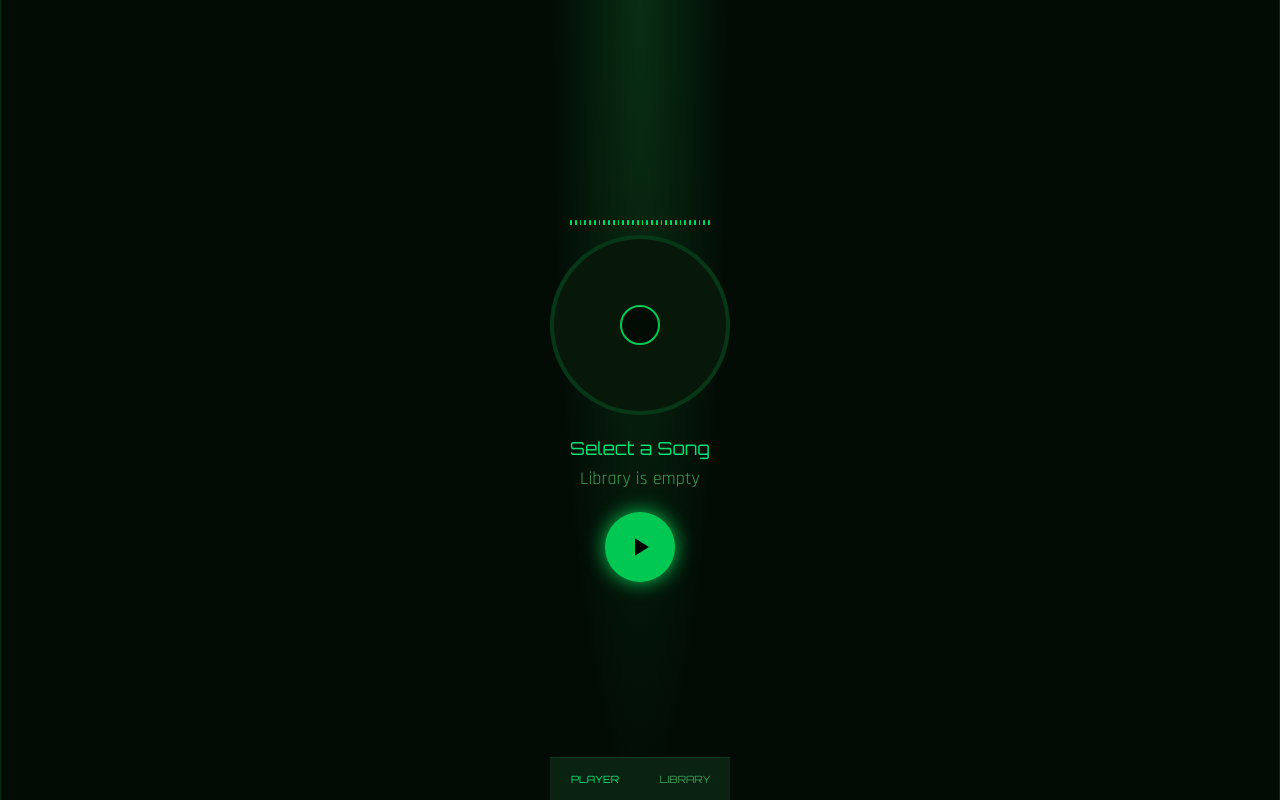
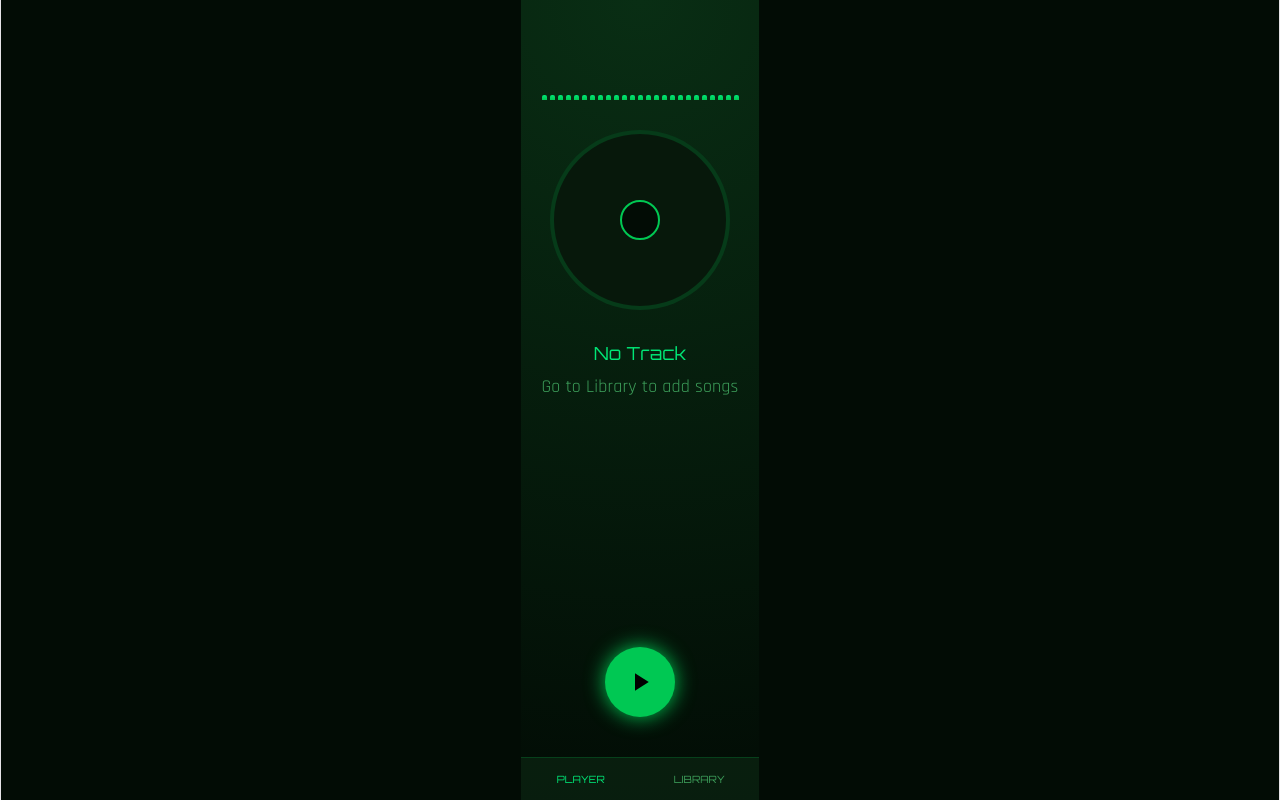
Before and after one commit to Takue12/vitejs-vite-nrfattmt, a React (Vite) app: page / in a window 1280 px wide. Built offline with nearby package versions, Linux system fonts and the light colour scheme.

Commit message:
Update App.tsx

```diff
--- a/src/App.tsx
+++ b/src/App.tsx
@@ -1,239 +1,151 @@
 import React, { useState, useRef, useEffect } from "react";
 
-// ── TYPES ────────────────────────────────────────────────────────────────────
 interface Track {
   id: string;
   name: string;
   artist: string;
-  file?: File;
   url: string;
-  size?: number;
-}
-
-interface ToastState {
-  msg: string;
-  show: boolean;
 }
 
 const css = `
-@import url('https://fonts.googleapis.com/css2?family=Orbitron:wght@400;600;700;900&family=Rajdhani:wght@300;400;500;600&display=swap');
-
+  @import url('https://fonts.googleapis.com/css2?family=Orbitron:wght@400;700&family=Rajdhani:wght@400;600&display=swap');
   *,*::before,*::after{box-sizing:border-box;margin:0;padding:0;}
-
-:root {
-  --netlify: #00c853;
-  --netlify-bright: #00e676;
-  --netlify-glow: #69ff9b;
-  --bg: #020c05;
-  --surface: #07180b;
-  --surface2: #0a2211;
-  --border: rgba(0,200,83,0.18);
-  --text: #d4f5dc;
-  --muted: #3d9e5a;
-}
-
-html,body,#root{height:100%;width:100%;overflow:hidden;background:var(--bg);}
-body{font-family:'Rajdhani',sans-serif;color:var(--text);-webkit-tap-highlight-color:transparent;}
-
-.app{
-  max-width:420px;
-  margin:0 auto;
-  height:100vh;
-  height:100dvh;
-  display:flex;
-  flex-direction:column;
-  background: radial-gradient(ellipse at 50% 0%, #092e14 0%, var(--bg) 70%);
-  position:relative;
-}
-
-/* FIX: Fixed height for visualizer to prevent "Shaking" */
-.viz-container {
-  height: 80px;
-  margin-bottom: 10px;
-  display: flex;
-  align-items: flex-end;
-  justify-content: center;
-  gap: 3px;
-  padding: 0 20px;
-  overflow: hidden; /* Keeps bars from pushing layout */
-}
-
-.viz-bar {
-  flex: 1;
-  background: linear-gradient(to top, var(--netlify), var(--netlify-bright));
-  border-radius: 2px 2px 0 0;
-  transition: height 0.1s ease;
-}
-
-.art-section{display:flex;justify-content:center;margin-bottom:20px;}
-.art-disk{
-  width:180px;height:180px;border-radius:50%;
-  border:4px solid var(--border);
-  display:flex;align-items:center;justify-content:center;
-  background:var(--surface);
-  position:relative;
-}
-.art-disk.playing{animation:spin 5s linear infinite;}
+  :root { --n: #00c853; --nb: #00e676; --bg: #020c05; --s: #07180b; --t: #d4f5dc; }
+  html,body,#root{height:100%;width:100%;overflow:hidden;background:var(--bg);font-family:'Rajdhani',sans-serif;color:var(--t);}
+  .app{max-width:420px;margin:0 auto;height:100dvh;display:flex;flex-direction:column;position:relative;background: radial-gradient(circle at top, #092e14, var(--bg));}
+  .viz-box{height:80px;display:flex;align-items:flex-end;justify-content:center;gap:3px;padding:0 20px;margin-top:20px;overflow:hidden;}
+  .v-bar{flex:1;background:linear-gradient(to top, var(--n), var(--nb));border-radius:2px 2px 0 0;}
+  .disk-sec{display:flex;justify-content:center;margin:30px 0;}
+  .disk{width:180px;height:180px;border-radius:50%;border:4px solid rgba(0,200,83,0.2);display:flex;align-items:center;justify-content:center;background:var(--s);}
+  .disk.play{animation:spin 5s linear infinite;}
   @keyframes spin{to{transform:rotate(360deg);}}
-
-.track-info{text-align:center;padding:0 20px;margin-bottom:20px;}
-.track-name{font-family:'Orbitron';font-size:18px;color:var(--netlify-bright);margin-bottom:5px;}
-
-.controls{display:flex;align-items:center;justify-content:center;gap:20px;margin-bottom:30px;}
-.play-btn{
-  width:70px;height:70px;border-radius:50%;
-  background:var(--netlify);border:none;color:black;
-  display:flex;align-items:center;justify-content:center;
-  box-shadow:0 0 20px var(--netlify);
-}
-
-.bottom-tabs{display:flex;background:var(--surface2);border-top:1px solid var(--border);}
-.btab{flex:1;padding:15px;text-align:center;background:none;border:none;color:var(--muted);font-family:'Orbitron';font-size:10px;}
-.btab.active{color:var(--netlify-bright);}
-
-.panel{flex:1;overflow-y:auto;padding:20px;}
-.upload-zone{border:2px dashed var(--netlify);padding:30px;text-align:center;border-radius:15px;margin-bottom:20px;}
-.track-row{padding:12px;border-bottom:1px solid var(--border);display:flex;justify-content:space-between;}
-
-.toast{position:fixed;bottom:100px;left:50%;transform:translateX(-50%);background:var(--surface2);padding:10px 20px;border-radius:20px;border:1px solid var(--netlify);font-size:12px;opacity:0;transition:0.3s;}
-.toast.show{opacity:1;}
+  .info{text-align:center;padding:0 20px;flex:1;}
+  .t-name{font-family:'Orbitron';font-size:18px;color:var(--nb);margin-bottom:8px;}
+  .ctrls{display:flex;justify-content:center;padding-bottom:40px;}
+  .p-btn{width:70px;height:70px;border-radius:50%;background:var(--n);border:none;color:#000;display:flex;align-items:center;justify-content:center;box-shadow:0 0 20px var(--n);cursor:pointer;outline:none;}
+  .tabs{display:flex;background:rgba(10,34,17,0.8);border-top:1px solid rgba(0,200,83,0.2);}
+  .tab{flex:1;padding:15px;background:none;border:none;color:#3d9e5a;font-family:'Orbitron';font-size:10px;cursor:pointer;}
+  .tab.act{color:var(--nb);}
+  .lib{flex:1;overflow-y:auto;padding:20px;}
+  .up-z{border:2px dashed var(--n);padding:30px;text-align:center;border-radius:15px;margin-bottom:20px;display:block;cursor:pointer;}
+  .row{padding:12px;border-bottom:1px solid rgba(0,200,83,0.1);display:flex;justify-content:space-between;cursor:pointer;}
 `;
-
-// ── COMPONENTS ────────────────────────────────────────────────────────────────
-const Icon = {
-  Play: () => <svg width="30" height="30" viewBox="0 0 24 24" fill="currentColor"><path d="M8 5v14l11-7z"/></svg>,
-  Pause: () => <svg width="30" height="30" viewBox="0 0 24 24" fill="currentColor"><path d="M6 19h4V5H6zm8-14v14h4V5z"/></svg>,
-};
 
 export default function B2Player() {
   const [tracks, setTracks] = useState<Track[]>([]);
-  const [currentIdx, setCurrentIdx] = useState(0);
-  const [playing, setPlaying] = useState(false);
-  const [tab, setTab] = useState<"player" | "library">("player");
-  const [toast, setToast] = useState({ msg: "", show: false });
-  const [vizHeights, setVizHeights] = useState<number[]>(Array(30).fill(5));
+  const [cur, setCur] = useState(0);
+  const [isP, setIsP] = useState(false);
+  const [tab, setTab] = useState("player");
+  const [vH, setVH] = useState<number[]>(Array(25).fill(5));
+  const aRef = useRef<HTMLAudioElement>(null);
 
-  const audioRef = useRef<HTMLAudioElement | null>(null);
+  useEffect(() => {
+    if (!isP) { setVH(Array(25).fill(5)); return; }
+    const i = setInterval(() => {
+      setVH(prev => prev.map(() => Math.random() * 50 + 5));
+    }, 100);
+    return () => clearInterval(i);
+  }, [isP]);
 
-  // Visualizer Logic
-  useEffect(() => {
-    if (!playing) {
-      setVizHeights(Array(30).fill(5));
-      return;
+  // POWERFUL FIX: This forces the audio to "Wake Up" on mobile
+  const handlePlay = async () => {
+    if (!tracks.length || !aRef.current) return;
+
+    try {
+      if (isP) {
+        aRef.current.pause();
+        setIsP(false);
+      } else {
+        // We call .play() directly inside the click handler
+        const playPromise = aRef.current.play();
+        if (playPromise !== undefined) {
+          await playPromise;
+          setIsP(true);
         }
-    const interval = setInterval(() => {
-      setVizHeights(prev => prev.map(() => Math.random() * 60 + 5));
-    }, 100);
-    return () => clearInterval(interval);
-  }, [playing]);
-
-  const showToast = (msg: string) => {
-    setToast({ msg, show: true });
-    setTimeout(() => setToast({ msg: "", show: false }), 2000);
-  };
-
-  const togglePlay = () => {
-    if (tracks.length === 0) {
-      showToast("No songs in library!");
-      return;
       }
-
-    const audio = audioRef.current;
-    if (audio) {
-      if (playing) {
-        audio.pause();
-      } else {
-        // Fix for Mobile: Re-triggering play on user click
-        audio.play().catch(err => {
+    } catch (err) {
       console.error("Playback failed:", err);
-          showToast("Error playing audio");
-        });
-      }
-      setPlaying(!playing);
+      alert("Please tap again to enable audio.");
     }
   };
 
-  const loadFiles = (e: React.ChangeEvent<HTMLInputElement>) => {
+  const add = (e: React.ChangeEvent<HTMLInputElement>) => {
     if (!e.target.files) return;
-    const files = Array.from(e.target.files);
-    const newTracks: Track[] = files.map(f => ({
-      id: Math.random().toString(36).substr(2, 9),
+    const fs = Array.from(e.target.files).map(f => ({
+      id: Math.random().toString(36),
       name: f.name.replace(/\.[^/.]+$/, ""),
-      artist: "Local File",
+      artist: "Local Track",
       url: URL.createObjectURL(f)
     }));
-    setTracks([...tracks, ...newTracks]);
-    showToast(`${newTracks.length} songs added!`);
+    setTracks(prev => [...prev, ...fs]);
   };
 
-  const playTrack = (idx: number) => {
-    setCurrentIdx(idx);
-    setPlaying(true);
+  const sel = (i: number) => {
+    setCur(i);
     setTab("player");
-    // Small timeout to ensure URL is set before playing
+    // Ensure the state updates, then force the play
     setTimeout(() => {
-      audioRef.current?.play().catch(() => {});
-    }, 100);
+      if(aRef.current) {
+        aRef.current.play().catch(e => console.log(e));
+        setIsP(true);
+      }
+    }, 200);
   };
 
-  const track = tracks[currentIdx];
+  const t = tracks[cur];
 
   return (
-    <>
+    <div className="app">
       <style>{css}</style>
-      <div className="app">
-        <audio ref={audioRef} src={track?.url} onEnded={() => setPlaying(false)} />
+      <audio
+        ref={aRef}
+        src={t?.url}
+        playsInline
+        onEnded={() => setIsP(false)}
+      />
 
       {tab === "player" ? (
-          <div style={{ flex: 1, display: "flex", flexDirection: "column", justifyContent: "center" }}>
-            <div className="viz-container">
-              {vizHeights.map((h, i) => (
-                <div key={i} className="viz-bar" style={{ height: `${h}px` }} />
-              ))}
-            </div>
-
-            <div className="art-section">
-              <div className={`art-disk ${playing ? "playing" : ""}`}>
-                <div style={{ width: 40, height: 40, borderRadius: "50%", background: "#020c05", border: "2px solid #00c853" }} />
+        <>
+          <div className="viz-box">{vH.map((h, i) => <div key={i} className="v-bar" style={{height:`${h}px`}}/>)}</div>
+          <div className="disk-sec">
+            <div className={`disk ${isP?'play':''}`}>
+               <div style={{width:40,height:40,borderRadius:'50%',background:'#020c05',border:'2px solid #00c853'}}/>
             </div>
           </div>
-
-            <div className="track-info">
-              <div className="track-name">{track ? track.name : "Select a Song"}</div>
-              <div style={{ color: "#3d9e5a" }}>{track ? track.artist : "Library is empty"}</div>
+          <div className="info">
+            <div className="t-name">{t ? t.name : "No Track"}</div>
+            <div style={{color:'#3d9e5a'}}>{t ? "Playing" : "Go to Library to add songs"}</div>
           </div>
-
-            <div className="controls">
-              <button className="play-btn" onClick={togglePlay}>
-                {playing ? <Icon.Pause /> : <Icon.Play />}
+          <div className="ctrls">
+            <button className="p-btn" onClick={handlePlay}>
+              {isP ? (
+                <svg width="30" height="30" viewBox="0 0 24 24" fill="currentColor"><path d="M6 19h4V5H6zm8-14v14h4V5z"/></svg>
+              ) : (
+                <svg width="30" height="30" viewBox="0 0 24 24" fill="currentColor"><path d="M8 5v14l11-7z"/></svg>
+              )}
             </button>
           </div>
-          </div>
+        </>
       ) : (
-          <div className="panel">
-            <h2 style={{ fontFamily: "Orbitron", fontSize: "14px", marginBottom: "20px" }}>LIBRARY</h2>
-            <label className="upload-zone">
-              <input type="file" multiple accept="audio/*" onChange={loadFiles} style={{ display: "none" }} />
-              <div style={{ color: "#00c853", fontWeight: "bold" }}>+ ADD MUSIC</div>
-              <div style={{ fontSize: "10px", marginTop: "5px" }}>Tap to browse your files</div>
+        <div className="lib">
+          <label className="up-z">
+            <input type="file" multiple accept="audio/*" onChange={add} style={{display:'none'}} />
+            <div style={{color:'#00c853', fontWeight:'bold'}}>+ UPLOAD SONGS</div>
           </label>
-
-            {tracks.map((t, i) => (
-              <div key={t.id} className="track-row" onClick={() => playTrack(i)}>
-                <span>{t.name}</span>
-                <span style={{ color: "#00c853" }}>{i === currentIdx && playing ? "PLAYING" : "▶"}</span>
+          {tracks.length === 0 && <div style={{textAlign:'center', color:'#3d9e5a'}}>Your library is empty</div>}
+          {tracks.map((tk, i) => (
+            <div key={tk.id} className="row" onClick={() => sel(i)}>
+              <span>{tk.name}</span>
+              <span style={{color:'#00c853'}}>{i===cur && isP ? "●" : "▶"}</span>
             </div>
           ))}
         </div>
       )}
 
-        <div className="bottom-tabs">
-          <button className={`btab ${tab === "player" ? "active" : ""}`} onClick={() => setTab("player")}>PLAYER</button>
-          <button className={`btab ${tab === "library" ? "active" : ""}`} onClick={() => setTab("library")}>LIBRARY</button>
+      <div className="tabs">
+        <button className={`tab ${tab==='player'?'act':''}`} onClick={() => setTab("player")}>PLAYER</button>
+        <button className={`tab ${tab==='library'?'act':''}`} onClick={() => setTab("library")}>LIBRARY</button>
       </div>
-
-        <div className={`toast ${toast.show ? "show" : ""}`}>{toast.msg}</div>
     </div>
-    </>
   );
 }
```
Lines whose indentation alone changed are shown as unchanged.
